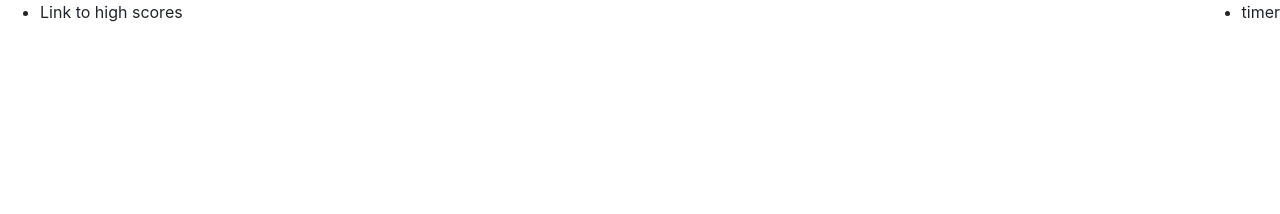
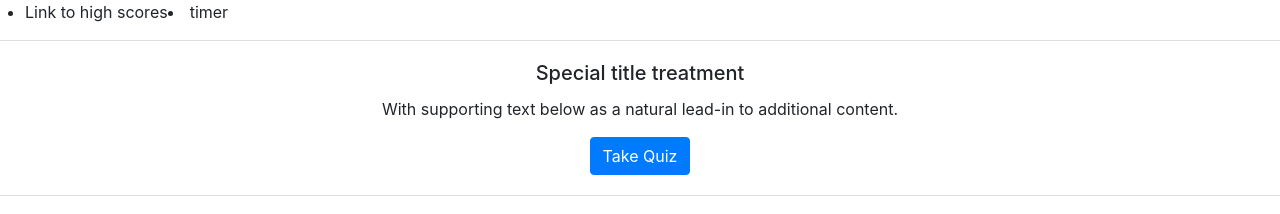
Before and after one commit to zacharybryan/code-quiz, a plain HTML site: page index.html in a window 1280 px wide. Drawn offline with nearby package versions, Linux system fonts and the light colour scheme.

Commit message:
added card

```diff
--- a/index.html
+++ b/index.html
@@ -7,16 +7,25 @@
     <title>Document</title>
 </head>
 <body>
-    <nav>
+<div class="row"></div>
+    <nav class="row">
         <ul class="nav-items float-left">
           <li>Link to high scores</li>
         </ul>
-        <ul class="title-area float-right">
+        <div class="float-right">
           <li>timer</li>
-        </ul>
+        </div>
     </nav>
-
-
+</div>
+    <div class="row">
+    <div class="card text-center col-md-12">
+        <div class="card-body">
+          <h5 class="card-title">Special title treatment</h5>
+          <p class="card-text">With supporting text below as a natural lead-in to additional content.</p>
+          <a href="#" class="btn btn-primary">Take Quiz</a>
+        </div>
+      </div>
+    </div>
 <script src="./script.js"></script>
 <script src="https://code.jquery.com/jquery-3.5.1.slim.min.js" integrity="sha384-DfXdz2htPH0lsSSs5nCTpuj/zy4C+OGpamoFVy38MVBnE+IbbVYUew+OrCXaRkfj" crossorigin="anonymous"></script>
 <script src="https://cdn.jsdelivr.net/npm/popper.js@1.16.0/dist/umd/popper.min.js" integrity="sha384-Q6E9RHvbIyZFJoft+2mJbHaEWldlvI9IOYy5n3zV9zzTtmI3UksdQRVvoxMfooAo" crossorigin="anonymous"></script>
```
